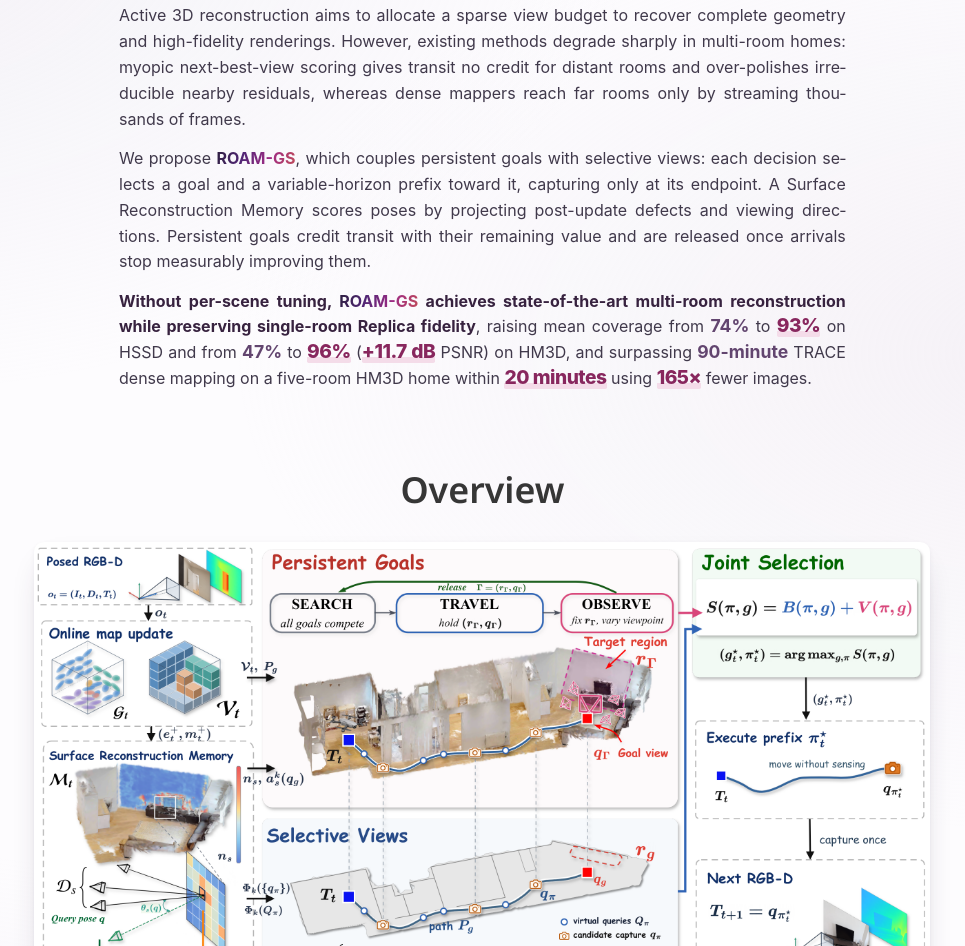
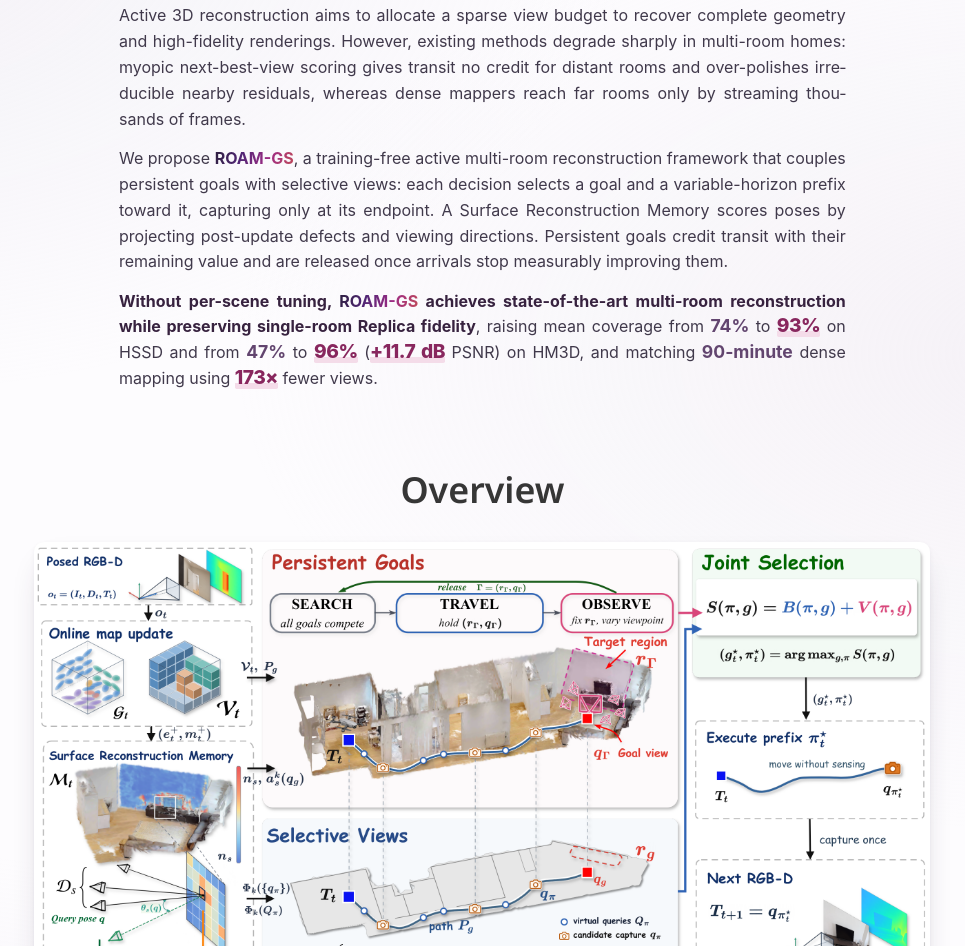
Before and after one commit to roamgs/roamgs.github.io, a plain HTML site: page index.html in a window 1280 px wide. Shown: the part 1970-2916 px from the top of the page, without its empty margins (200-1165 px from the left). Drawn offline with Linux system fonts and the light colour scheme.

Commit message:
Align the project abstract with the arXiv submission

```diff
--- a/index.html
+++ b/index.html
@@ -632,8 +632,8 @@ if (sceneAnchor && document.getElementById(sceneAnchor[1])) {
     <h2 id="abstract-title">Abstract</h2>
     <div class="abstract-copy">
       <p>Active 3D reconstruction aims to allocate a sparse view budget to recover complete geometry and high-fidelity renderings. However, existing methods degrade sharply in multi-room homes: myopic next-best-view scoring gives transit no credit for distant rooms and over-polishes irreducible nearby residuals, whereas dense mappers reach far rooms only by streaming thousands of frames.</p>
-      <p>We propose <strong class="method-name">ROAM-GS</strong>, which couples persistent goals with selective views: each decision selects a goal and a variable-horizon prefix toward it, capturing only at its endpoint. A Surface Reconstruction Memory scores poses by projecting post-update defects and viewing directions. Persistent goals credit transit with their remaining value and are released once arrivals stop measurably improving them.</p>
-      <p><strong class="result-claim">Without per-scene tuning, <span class="method-name">ROAM-GS</span> achieves state-of-the-art multi-room reconstruction while preserving single-room Replica fidelity</strong>, raising mean coverage from <strong class="metric">74%</strong> to <strong class="metric outcome">93%</strong> on HSSD and from <strong class="metric">47%</strong> to <strong class="metric outcome">96%</strong> (<strong class="metric outcome">+11.7&nbsp;dB</strong> PSNR) on HM3D, and surpassing <strong class="metric">90-minute</strong> TRACE dense mapping on a five-room HM3D home within <strong class="metric outcome">20 minutes</strong> using <strong class="metric outcome">165×</strong> fewer images.</p>
+      <p>We propose <strong class="method-name">ROAM-GS</strong>, a training-free active multi-room reconstruction framework that couples persistent goals with selective views: each decision selects a goal and a variable-horizon prefix toward it, capturing only at its endpoint. A Surface Reconstruction Memory scores poses by projecting post-update defects and viewing directions. Persistent goals credit transit with their remaining value and are released once arrivals stop measurably improving them.</p>
+      <p><strong class="result-claim">Without per-scene tuning, <span class="method-name">ROAM-GS</span> achieves state-of-the-art multi-room reconstruction while preserving single-room Replica fidelity</strong>, raising mean coverage from <strong class="metric">74%</strong> to <strong class="metric outcome">93%</strong> on HSSD and from <strong class="metric">47%</strong> to <strong class="metric outcome">96%</strong> (<strong class="metric outcome">+11.7&nbsp;dB</strong> PSNR) on HM3D, and matching <strong class="metric">90-minute</strong> dense mapping using <strong class="metric outcome">173×</strong> fewer views.</p>
     </div>
   </div>
 </section>
```
